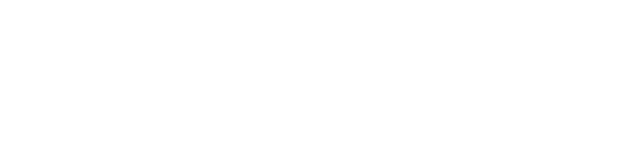
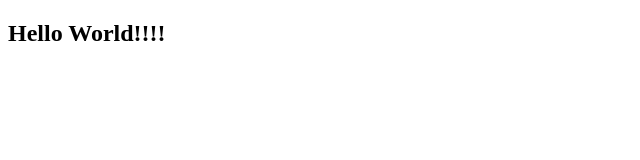
Before and after one commit to AndrewK0704/webdev, a plain HTML site: page index.html in a window 1280 px wide. Shown: the whole page, without its empty margins (0-640 px from the left). Drawn offline with Linux system fonts and the light colour scheme.

Commit message:
second commit

```diff
--- a/index.html
+++ b/index.html
@@ -3,9 +3,11 @@
 <head>
     <meta charset="UTF-8">
     <meta name="viewport" content="width=device-width, initial-scale=1.0">
-    <title>Document 1</title>
+    <title>Document 2</title>
 </head>
 <body>
 
+    <h2>Hello World!!!!</h2>
+
 </body>
 </html>
```
